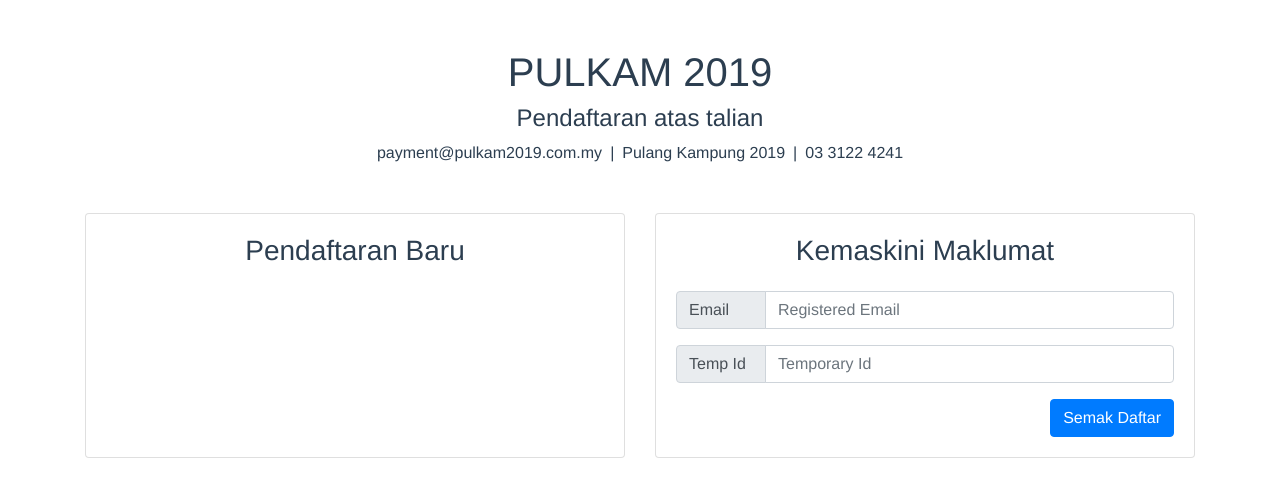
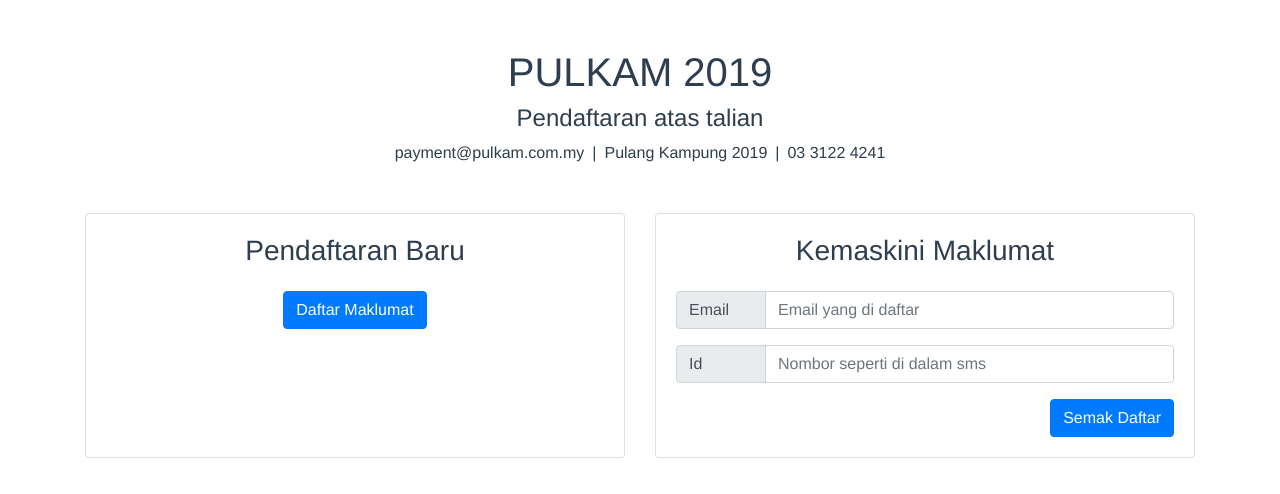
Before and after one commit to onewoorks/maklup-vue, a Vue app: page / in a window 1280 px wide. Shown: the top 494 px of the page. Built offline with nearby package versions, Linux system fonts and the light colour scheme; what vue-disable-autocomplete would draw is missing.

Commit message:
fix version 1

```diff
--- a/src/components/AppHeader.vue
+++ b/src/components/AppHeader.vue
@@ -4,7 +4,7 @@
       <h1>{{ title }}</h1>
       <h4>{{ subHeader }}</h4>
       <ul class="list-inline">
-        <li class="list-inline-item">payment@pulkam2019.com.my</li>
+        <li class="list-inline-item">payment@pulkam.com.my</li>
         <li class="list-inline-item">|</li>
         <li class="list-inline-item">Pulang Kampung 2019</li>
         <li class="list-inline-item">|</li>
--- a/src/views/Home.vue
+++ b/src/views/Home.vue
@@ -4,10 +4,11 @@
 
     <div class="row">
       <div class="col-sm-12 col-md-6">
-        <div class="card h-100" @click="goToPendaftaran">
+        <div class="card h-100">
           <div class="card-body">
-                <h3>Pendaftaran Baru</h3>
-              </div>
+            <h3>Pendaftaran Baru</h3>
+            <div class="btn btn-primary mt-3" @click="goToPendaftaran">Daftar Maklumat</div>
+          </div>
         </div>
       </div>
       <div class="col-sm-12 col-md-6">
@@ -20,15 +21,19 @@
                   <div class="input-group-prepend">
                     <span class="input-group-text" style="width:90px">Email</span>
                   </div>
-                  <input type="email" class="form-control" placeholder="Registered Email"
-                  v-model="email">
+                  <input
+                    type="email"
+                    class="form-control"
+                    placeholder="Email yang di daftar"
+                    v-model="email"
+                  >
                 </div>
 
                 <div class="input-group mb-3">
                   <div class="input-group-prepend">
-                    <span class="input-group-text" style="width:90px">Temp Id</span>
+                    <span class="input-group-text" style="width:90px">Id</span>
                   </div>
-                  <input type="text" class="form-control" placeholder="Temporary Id" v-model="code">
+                  <input type="text" class="form-control" placeholder="Nombor seperti di dalam sms" v-model="code">
                 </div>
 
                 <div class="text-right">
@@ -45,39 +50,47 @@
 
 <script>
 import AppHeader from "@/components/AppHeader";
-import { API } from "../config"
-import Axios from 'axios';
+import { API } from "../config";
+import Axios from "axios";
 
 export default {
   name: "home",
   components: {
-    'AppHeader': AppHeader
+    AppHeader: AppHeader
   },
-  data (){
-      return {
-          test: API.baseurl,
-          email: '',
-          code: ''
-      }
+  data() {
+    return {
+      test: API.baseurl,
+      email: "",
+      code: ""
+    };
   },
   methods: {
     goToPendaftaran: function() {
       // this.$router.push({
 
       // })
-      window.location.href = './pendaftaran'
+      window.location.href = "./pendaftaran";
     },
     submitFormKemaskini: function() {
-      Axios
-      .get(API.baseurl +'register/reopen?email='+ this.email + '&code='+ this.code)
-      .then(response => {
-        if(response.data.response == false){
-          alert('Not Found')
+      Axios.get(
+        API.baseurl +
+          "register/reopen?email=" +
+          this.email +
+          "&code=" +
+          this.code
+      ).then(response => {
+        if (response.data.response == false) {
+          alert("Not Found");
         } else {
-          let resp = response.data.response
-          window.location.href = './pendaftaran?rid=' + resp.register_id + '&tid=' + resp.temporary_id
+          let resp = response.data.response;
+          window.location.href =
+            "./pendaftaran?rid=" +
+            resp.register_id +
+            "&tid=" +
+            resp.temporary_id;
         }
-      })
+      });
     },
     kemaskiniMaklumat: function() {}
   }
--- a/src/views/Pendaftaran.vue
+++ b/src/views/Pendaftaran.vue
@@ -1,6 +1,6 @@
 <template>
   <div class="container mb-3">
-    <AppHeader title="Registration Form" subHeader="Pulkam 2019"/>
+    <AppHeader title="Borang Pendaftaran" subHeader="Pulkam 2019"/>
     <form id="borang_daftar" @submit.prevent="getFormValues">
       <div class="card mb-3 card-shadow">
         <div class="card-header text-left text-uppercase">MAKLUMAT PERIBADI</div>
@@ -212,7 +212,18 @@
                   No Telefon
                   <i class="fas fa-pencil-paintbrush"></i>
                 </label>
-                <input
+                <div class="row">
+                  <div class="col-6 pr-1">
+                    <select v-model="info.kod_negara" class="form-control text-uppercase">
+                  <option
+                    v-for="(option, key) in options.kod_negara"
+                    v-bind:key="key"
+                    v-bind:value="option.value"
+                  >{{ option.text }}</option>
+                </select>
+                  </div>
+                  <div class="col-6 pl-0">
+                    <input
                   type="text"
                   name="no_telefon"
                   v-model="info.no_telefon"
@@ -221,6 +232,9 @@
                   required
                   @keypress="onlyNumber"
                 >
+                  </div>
+                </div>
+
               </div>
             </div>
           </div>
@@ -246,6 +260,7 @@
                 <select
                   v-model="info.jenis_dokumen_perjalanan"
                   class="form-control"
+                  required
                   @change="changeNomborPlaceholder"
                 >
                   <option value="PASSPORT">PASSPORT</option>
@@ -264,6 +279,7 @@
                   type="text"
                   name="nombor"
                   v-model="info.nombor"
+                  required
                   class="form-control text-uppercase"
                   :placeholder="placeholder.nombor"
                 >
@@ -293,6 +309,7 @@
                   <i class="fas fa-pencil-paintbrush"></i>
                 </label>
                 <datepicker
+                  required
                   bootstrap-styling
                   name="sah_sehingga"
                   v-model="info.sah_sehingga"
@@ -595,6 +612,25 @@ export default {
         next: "Seterusnya"
       },
       options: {
+        kod_negara: [
+          { text: "MALAYSIA (60)", value: "60"},
+          { text: "INDONESIA (62)", value: "62" },
+          { text: "BANGLADESH (880)", value: "880" },
+          { text: "MYANMAR (95)", value: "95" },
+          { text: "NEPAL (977)", value: "977" },
+          { text: "VIETNAM (84)", value: "84" },
+          { text: "THAILAND (66)", value: "66" },
+          { text: "LAOS (856)", value: "856" },
+          { text: "KEMBOJA (855)", value: "855" },
+          { text: "PHILIPINA (63)", value: "63" },
+          { text: "CHINA (86)", value: "86" },
+          { text: "INDIA (91)", value: "91" },
+          { text: "PAKISTAN (92)", value: "92" },
+          { text: "SRI LANKA (94)", value: "94" },
+          { text: "KAZAKHSTAN (7)", value: "7" },
+          { text: "UZBEKISTAN (998)", value: "998" },
+          { text: "TURKMENISTAN (993)", value: "993" }
+        ],
         negara: [
           { text: "INDONESIA", value: "INDONESIA" },
           { text: "BANGLADESH", value: "BANGLADESH" },
@@ -626,6 +662,7 @@ export default {
         alamat_3: "",
         taraf_perkahwinan: "BELUM BERKAHWIN",
         email: "",
+        kod_negara: "60",
         no_telefon: "",
         jenis_dokumen_perjalanan: "PASSPORT",
         nombor: "",
```
Also changed, not shown: 1 other file (tests, documents, lock files or other folders).
